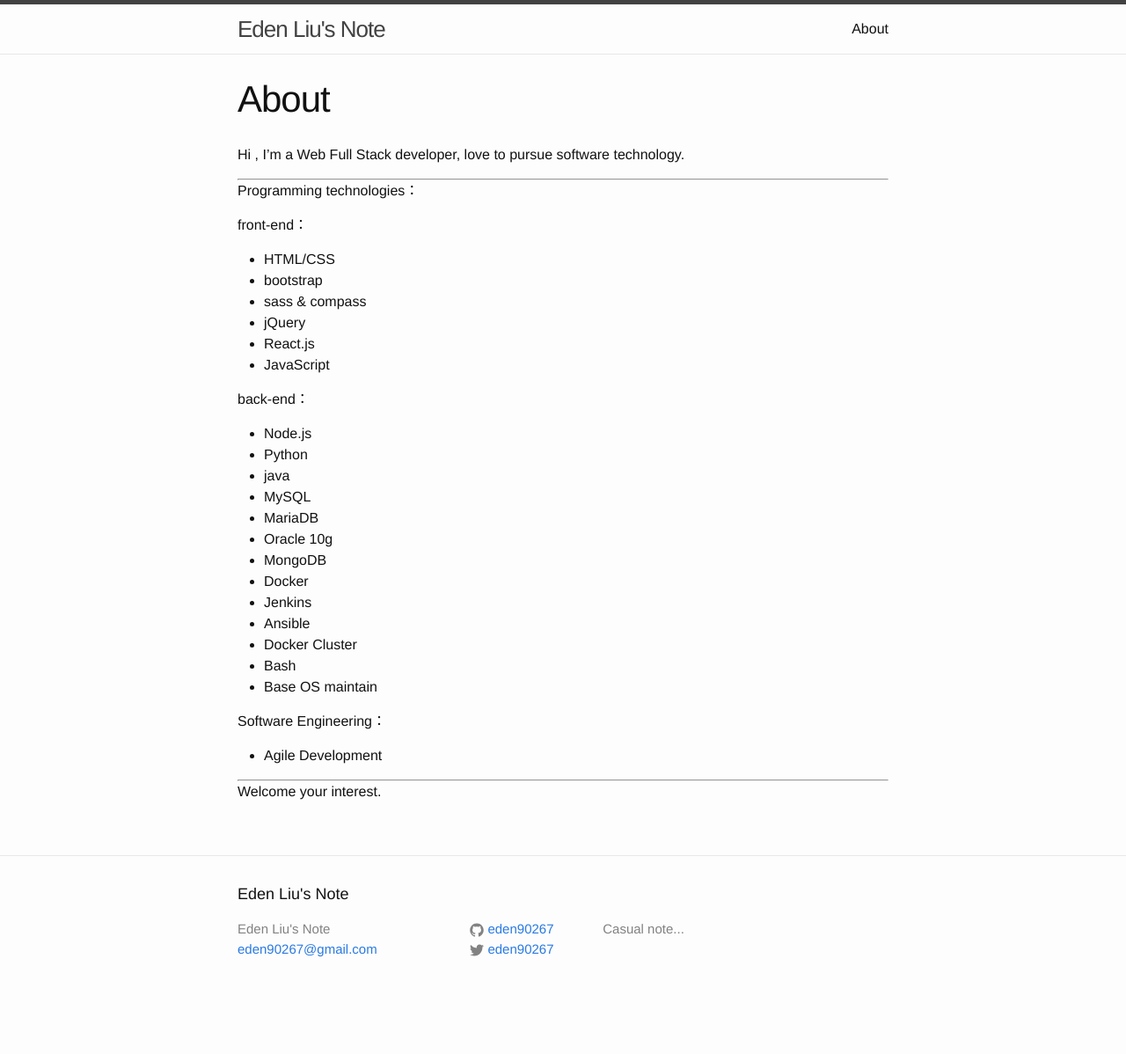
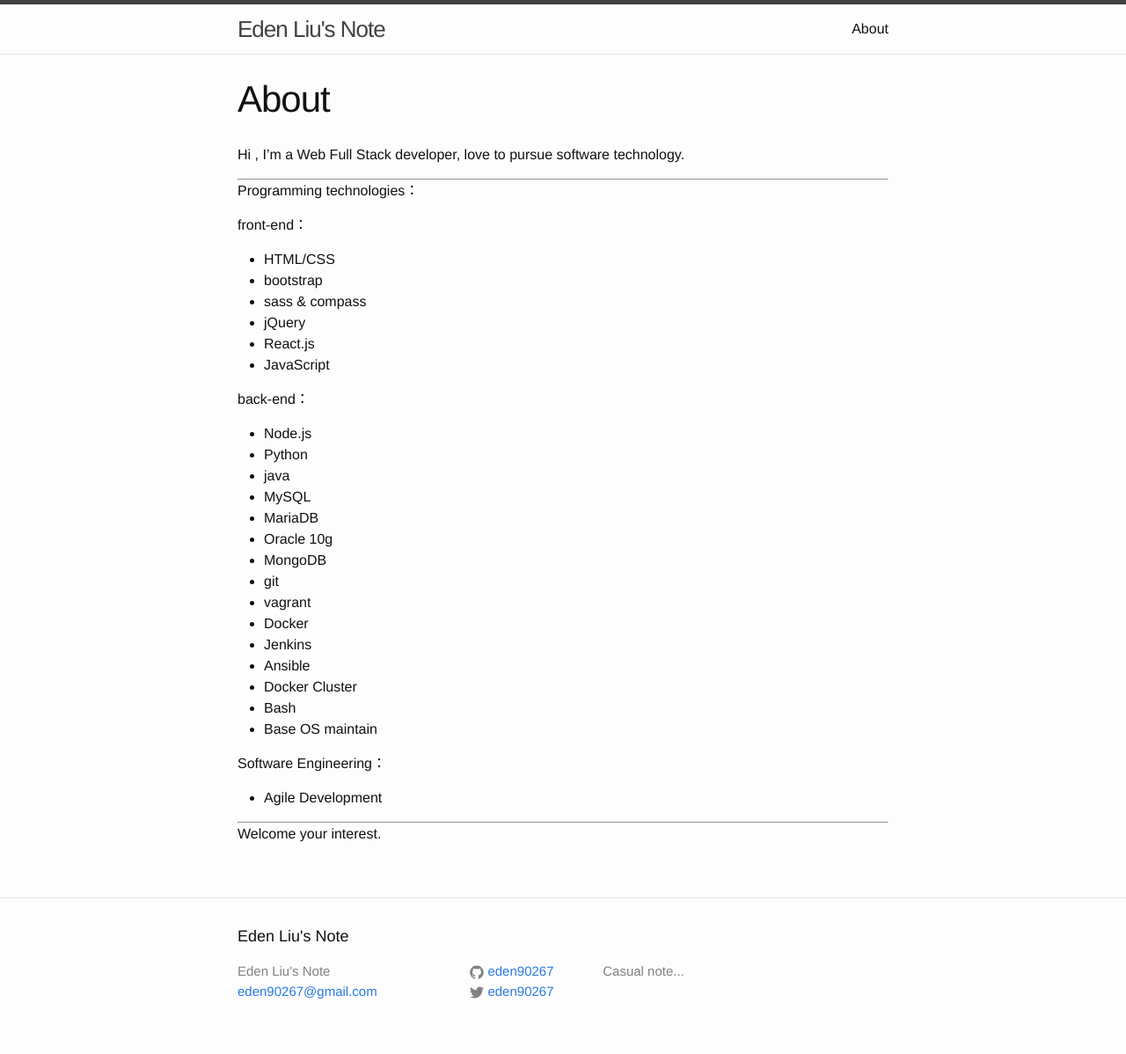
Before and after one commit to eden90267/eden90267.github.io, a Jekyll site: the page built from about.md, in a window 1280 px wide. Shown: the whole page at 88% size. Built offline with Jekyll 4.4.1, drawn with Linux system fonts in a browser that asks for light colours; before the commit the page ends 1150 px from its top, so only the background shows below that.

Commit message:
add item with aboutme

```diff
--- a/_posts/2017-01-19-2017-todo-list.markdown
+++ b/_posts/2017-01-19-2017-todo-list.markdown
@@ -73,6 +73,8 @@ categories: [todoList]
 8. oracle 10g
 9. DevOps Tools
 
+    - git
+    - vagrant
     - docker
     - Jenkins
     - ELK
--- a/about.md
+++ b/about.md
@@ -28,6 +28,8 @@ back-end：
 - MariaDB
 - Oracle 10g
 - MongoDB
+- git
+- vagrant
 - Docker
 - Jenkins
 - Ansible
```
